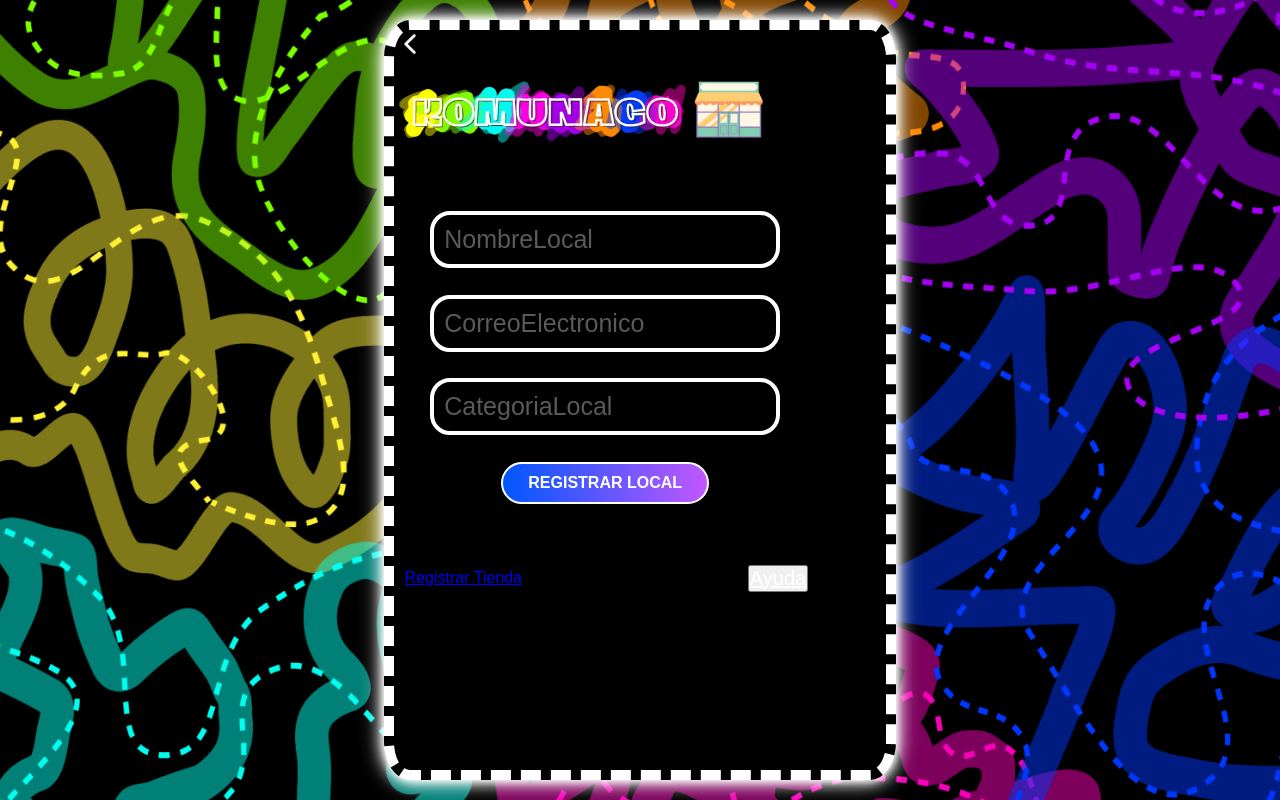
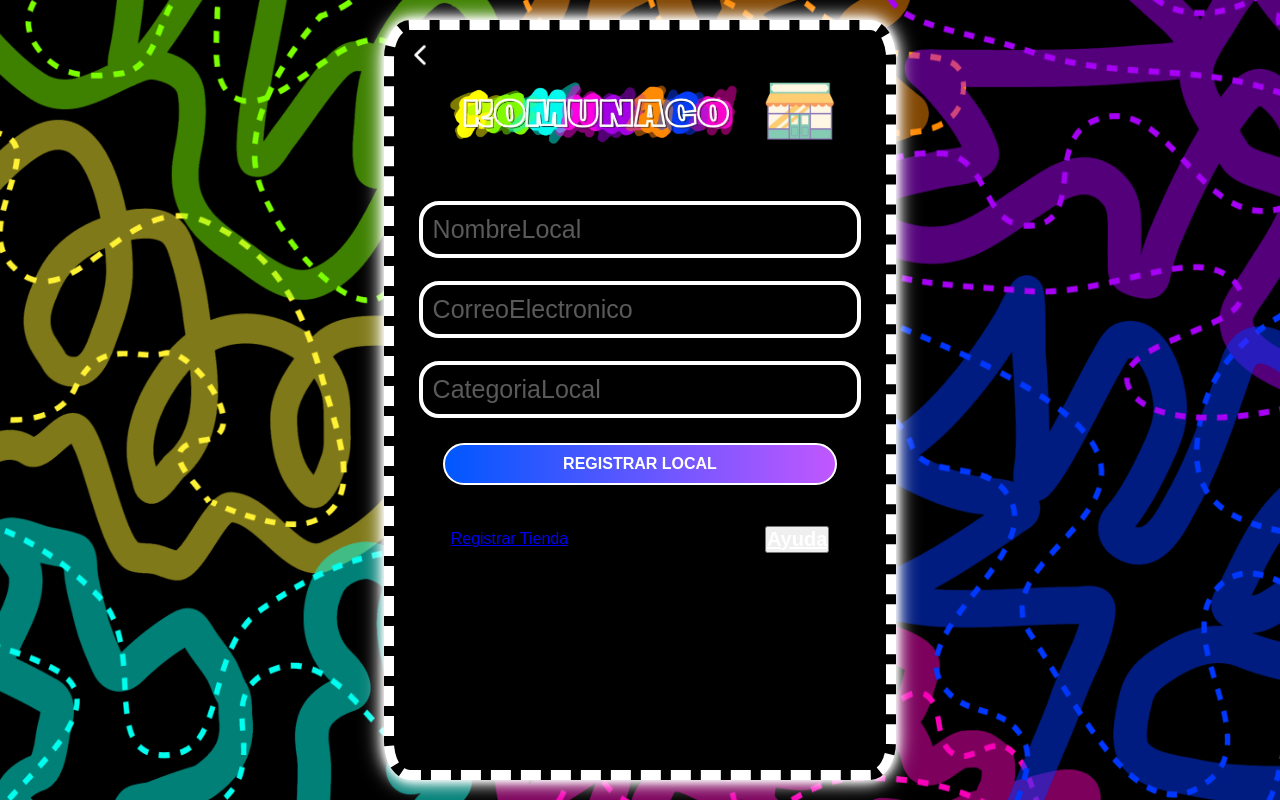
Before and after one commit to arieldavidcaballero/FrontendKomunaGo, a React (Vite) app in the folder komuna-front/: page /register-store in a window 1280 px wide. Built offline with nearby package versions, Linux system fonts and the light colour scheme.

Commit message:
Refactor LoginStoreKG component styles and layout; enhance RegisterLocalKG styles

```diff
--- a/komuna-front/src/components/LoginStoreKG.jsx
+++ b/komuna-front/src/components/LoginStoreKG.jsx
@@ -105,6 +105,8 @@ export default function LoginStoreKG() {
                     </div>
                 </form>
 
+
+
                 <div className="login-store-kg-register-container">
                     <button
                         className="login-store-kg-register-button"
--- a/komuna-front/src/styles/LoginStoreKG.css
+++ b/komuna-front/src/styles/LoginStoreKG.css
@@ -8,7 +8,8 @@
     display: flex;
     justify-content: center;
     align-items: center;
-    min-height: 100vh;
+    width: 100vw;
+    height: 100vh;
     background-image: url("../image/Fondo_Inicios2.png") !important;
     background-repeat: no-repeat;
     background-size: 100% 100%;
@@ -29,15 +30,18 @@
 }
 
 .login-store-kg-chart {
+
     margin: 20px;
     background: rgb(0, 0, 0);
-    border-radius: 20px;
     box-shadow: 0 8px 20px rgba(0, 0, 0, 0.1);
     width: 100%;
     max-width: 500px;
     padding: 2rem;
     position: relative;
     animation: glowBorder 2s infinite ease-in-out;
+    border: 10px dashed white ;
+    border-radius: 5% ;
+    animation: glowBorder 2s infinite ease-in-out ;
 }
 
 .login-store-kg-back-container {
@@ -76,12 +80,12 @@
 }
 
 .login-store-kg-logo {
-    width: 200px;
+    width: 300px;
     height: auto;
 }
 
 .login-store-kg-store-logo {
-    width: 80px;
+    width: 70px;
     height: auto;
     border-radius: 10px;
 }
@@ -90,6 +94,7 @@
 .login-store-kg-form {
     display: flex;
     flex-direction: column;
+
     gap: 1.5rem;
     margin-bottom: 2rem;
 }
@@ -100,11 +105,16 @@
 
 .login-store-kg-input {
     width: 100%;
-    padding: 12px 15px;
-    border: 2px solid #e1e1e1;
-    border-radius: 8px;
     font-size: 1rem;
     transition: border-color 0.3s ease;
+
+    background-color: black ;
+    color: white ;
+    border: 4px solid white ; /* cambia dashed por solid */
+    border-radius: 20px ;
+    padding: 10px 10px ;
+    font-size: 20px ;
+    outline: none ;
 }
 
 .login-store-kg-input:focus {
@@ -128,30 +138,34 @@ select.login-store-kg-input {
 
 /* Botón de registro */
 .login-store-kg-register-container {
-    margin-bottom: 1.5rem;
-    margin-left: 2vw !important;
+    margin-bottom: 1rem;
+    display: flex;
+    justify-content: center;
+    align-items: center;
+
 }
 
 .login-store-kg-register-button {
-    width: 100%;
-    padding: 15px;
-    background: #4a90e2;
-    color: white;
-    border: none;
-    border-radius: 8px;
-    font-size: 1rem;
-    font-weight: 600;
-    text-transform: uppercase;
-    cursor: pointer;
-    transition: background-color 0.3s ease;
+    width: 80%;
+    background: linear-gradient(to right, #0057FF, #C157FF); /* Degradado azul a morado */
+    color: white ;
+    font-weight: bold ;
+    font-size: 16px ;
+    border: 2px solid white ;
+    border-radius: 25px ;
+    padding: 10px 25px ;
+    cursor: pointer ;
+    text-transform: uppercase ;
+    transition: 0.3s ease-in-out ;
 }
 
 .login-store-kg-register-button:hover {
-    background: #357abd;
+    transform: scale(1.05) ;
+    box-shadow: 0 0 10px rgba(255, 255, 255, 0.8) ;
 }
 
 .login-store-kg-register-button:active {
-    transform: translateY(1px);
+    transform: scale(0.95) ;
 }
 
 /* Botón de ayuda */
--- a/komuna-front/src/styles/RegisterLocalKG.css
+++ b/komuna-front/src/styles/RegisterLocalKG.css
@@ -38,12 +38,8 @@
 }
 
 .register-kg-back-container { /* Contenedor Uno */
-    width: 2vw ;
-    height: 4vh ;
-    display: flex ;
-    flex-direction: row ;
-    display: flex ;
-    align-items: center ;
+    margin-top: 10px;
+    margin-left: 10px;
 }
 
 .register-kg-back-icon {
@@ -53,11 +49,10 @@
 }
 
 .register-kg-logo-container { /* Contenerdo Dos */
-    width: 33vw ;
-    height: 12vh ;
     display: flex ;
-    justify-content: start ;
+    justify-content: center ;
     align-items: center ;
+    gap: 20px ;
 }
 
 .register-kg-logo {
@@ -71,8 +66,6 @@
 }
 
 .register-kg-form { /* Contenerdo Tres */
-    width: 33vw ;
-    height: 45vh ;
     display: flex ;
     align-items: center ;
     flex-direction: column ;
@@ -80,14 +73,17 @@
 }
 
 .register-kg-input-group { /* Contenedor Tres Cero */
-    width: 35vw ;
-    height: 12vh ;
+    width: 90% ;
+    gap: 10px ;
+    height: 80px;
     display: flex ;
     justify-content: center ;
     align-items: center ;
+    flex-direction: column ;
 }
 
 .register-kg-input {
+    width: 100%;
     background-color: black ;
     color: white ;
     border: 4px solid white ; /* cambia dashed por solid */
@@ -108,8 +104,8 @@
 }
 
 .register-kg-submit-container { /* Contenedor Cuatro */
-    width: 30vw ;
-    height: 10vh ;
+    width: 80% ;
+    height: 70px;
     display: flex ;
     justify-content: center ;
     align-items: center ;
@@ -119,6 +115,7 @@
     background: linear-gradient(to right, #0057FF, #C157FF); /* Degradado azul a morado */
     color: white ;
     font-weight: bold ;
+    width: 100%;
     font-size: 16px ;
     border: 2px solid white ;
     border-radius: 25px ;
@@ -139,28 +136,28 @@
     transform: scale(0.95) ;
 }
 
+.register-kg-footer {
+    width: 100% ;
+    display: flex ;
+    justify-content: center ;
+    align-items: center ;
+    gap: 40% ;
+}
+
 .register-kg-help-container { /* Contenedor Cinco */
-    width: 40vw ;
     height: 10vh ;
     display: flex ;
     justify-content: center ;
     align-items: center ;
+
 }
 
 .register-kg-help-container h3 {
     color: #ffffff ;
     font-family: 'Dingos Stamp', sans-serif ;
     font-size: 20px ;
-    font-weight: 100 ;
     text-decoration: underline ;
-}
 
-.register-kg-footer {
-    width: 50vw ;
-    height: 15vh ;
-    display: flex ;
-    justify-content: end ;
-    align-items: center ;
 }
 
 .register-kg-store-link {
```
